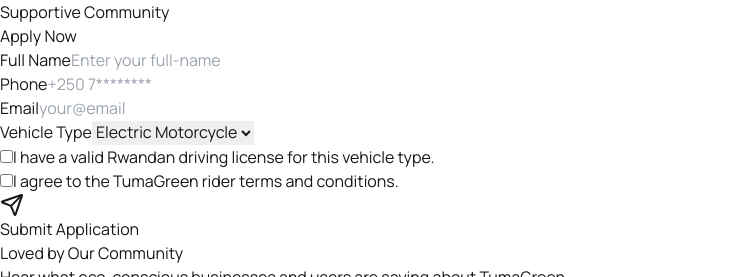
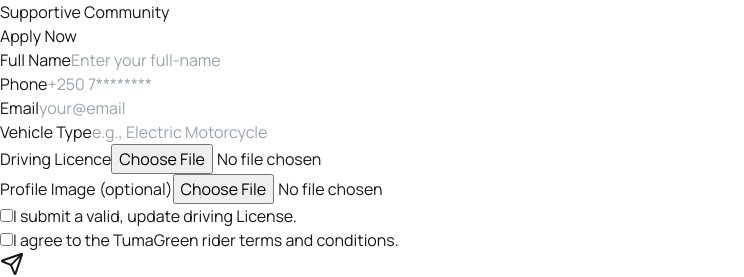
Before and after one commit to Shemab23/Ingabotech-TumaGreen, a Next.js app: page / in a window 1280 px wide. Shown: the part 1968-2245 px from the top of the page, without its empty margins (0-744 px from the left). Built offline with nearby package versions, Linux system fonts and the light colour scheme.

Commit message:
updated riders' form

```diff
--- a/components/Riders.jsx
+++ b/components/Riders.jsx
@@ -11,16 +11,18 @@
     fullName: '',
     phone: '',
     email: '',
-    vehicleType: 'Electric Motorcycle',
-    hasLicense: false,
+    vehicleType: '',
+    drivingLicense: null,
+    profileImage: null,
+    agreeLicense: false,
     agreeTerms: false,
   });
 
   const handleChange = (e) => {
-    const { name, value, type, checked } = e.target;
+    const { name, value, type, checked, files } = e.target;
     setFormData(prev => ({
       ...prev,
-      [name]: type === 'checkbox' ? checked : value
+      [name]: type === 'checkbox' ? checked : type === 'file' ? files[0] : value
     }));
   };
 
@@ -37,7 +39,6 @@
   ];
 
   const displayedRiders = riders.slice(0, 2);
-
 
   return (
     <section id="become-rider" className="py-16 sm:py-20 bg-green-50">
@@ -69,10 +70,10 @@
             <h3 className="text-2xl sm:text-3xl font-semibold text-green-800 mb-2 text-center lg:text-left">Meet Our Top Riders</h3>
             <div className="grid md:grid-cols-2 gap-6">
               {displayedRiders.map(rider => (
-                <RiderCard key={rider.id} rider={rider}/>
+                <RiderCard key={rider.id} rider={rider} />
               ))}
             </div>
-             <div className="mt-6">
+            <div className="mt-6">
               <h3 className="text-xl sm:text-2xl font-semibold text-green-800 mb-4 text-center lg:text-left">Why Ride With TumaGreen?</h3>
               <ul className="grid grid-cols-1 sm:grid-cols-2 gap-4">
                 {benefits.map((benefit, index) => (
@@ -93,48 +94,98 @@
             transition={{ duration: 0.7 }}
             viewport={{ once: true }}
           >
-            <h3 className="text-xl sm:text-2xl font-semibold text-green-800 mb-5  text-black text-center">Apply Now</h3>
+            <h3 className="text-xl sm:text-2xl font-semibold text-green-800 mb-5 text-black text-center">Apply Now</h3>
             <form onSubmit={handleSubmit} className="space-y-4">
               <div>
-                <label htmlFor="fullName" className="font-semibold text-black  text-md">Full Name</label>
-                <input type="text" name="fullName" id="fullName" value={formData.fullName} onChange={handleChange} placeholder='Enter your full-name' required className="mt-1 px-4 border border-green-800/40 shadow-lg bg-gray-100/60 w-full text-sm " />
+                <label htmlFor="fullName" className="font-semibold text-black text-md">Full Name</label>
+                <input
+                  type="text"
+                  name="fullName"
+                  id="fullName"
+                  value={formData.fullName}
+                  onChange={handleChange}
+                  placeholder='Enter your full-name'
+                  required
+                  className="mt-1 px-4 py-2 border border-green-800/40 rounded-lg shadow-inner bg-gray-100/60 w-full text-sm placeholder-gray-500"
+                />
               </div>
               <div className="grid grid-cols-2 gap-4">
                 <div>
-                  <label htmlFor="phone" className="font-semibold text-md  text-black ">Phone</label>
-                  <input type="tel" name="phone" id="phone" placeholder='+250 7********' value={formData.phone} onChange={handleChange} required className="mt-1 shadow-lg  border border-green-800/40 px-4 bg-gray-100/60 w-full text-sm" />
+                  <label htmlFor="phone" className="font-semibold text-md text-black">Phone</label>
+                  <input
+                    type="tel"
+                    name="phone"
+                    id="phone"
+                    placeholder='+250 7********'
+                    value={formData.phone}
+                    onChange={handleChange}
+                    required
+                    className="mt-1 px-4 py-2 shadow-inner border border-green-800/40 rounded-lg bg-gray-100/60 w-full text-sm placeholder-gray-500"
+                  />
                 </div>
                 <div>
-                  <label htmlFor="email" className="font-semibold text-md  text-black ">Email</label>
-                  <input type="email" name="email" placeholder='your@email' id="email" value={formData.email} onChange={handleChange} required className="mt-1 px-4 border border-green-800/40 shadow-lg bg-gray-100/60 w-full text-sm" />
+                  <label htmlFor="email" className="font-semibold text-md text-black">Email</label>
+                  <input
+                    type="email"
+                    name="email"
+                    placeholder='your@email'
+                    id="email"
+                    value={formData.email}
+                    onChange={handleChange}
+                    required
+                    className="mt-1 px-4 py-2 border border-green-800/40 rounded-lg shadow-inner bg-gray-100/60 w-full text-sm placeholder-gray-500"
+                  />
                 </div>
               </div>
               <div>
-                <label htmlFor="vehicleType" className="font-semibold text-md  text-black ">Vehicle Type</label>
-                <select
+                <label htmlFor="vehicleType" className="font-semibold text-md text-black">Vehicle Type</label>
+                <input
+                  type="text"
                   name="vehicleType"
                   id="vehicleType"
                   value={formData.vehicleType}
                   onChange={handleChange}
+                  placeholder='e.g., Electric Motorcycle'
                   required
-                  className="mt-1 border border-green-800/40 shadow-lg bg-gray-100/60 w-full text-sm"
-                >
-                  <option>Electric Motorcycle</option>
-                  <option>Electric Scooter</option>
-                  <option>Electric Van</option>
-                  <option>Electric Taxi</option>
-                </select>
+                  className="mt-1 px-4 py-2 border border-green-800/40 rounded-lg shadow-inner bg-gray-100/60 w-full text-sm placeholder-gray-500"
+                />
+              </div>
+              <div className="grid grid-cols-2 gap-4">
+                <div>
+                  <label htmlFor="drivingLicense" className="font-semibold text-md text-black">Driving Licence</label>
+                  <input
+                    type="file"
+                    name="drivingLicense"
+                    id="drivingLicense"
+                    onChange={handleChange}
+                    required
+                    className="mt-1 px-4 py-2 border border-green-800/40 rounded-lg shadow-inner bg-gray-100/60 w-full text-sm file:mr-4 file:py-2 file:px-4 file:rounded-lg file:border-0 file:text-sm file:font-semibold file:bg-green-50 file:text-green-700 hover:file:bg-green-100 cursor-pointer"
+                  />
+                </div>
+                <div>
+                  <label htmlFor="profileImage" className="font-semibold text-md text-black">Profile Image <span className="text-gray-500 font-normal">(optional)</span></label>
+                  <input
+                    type="file"
+                    name="profileImage"
+                    id="profileImage"
+                    onChange={handleChange}
+                    className="mt-1 px-4 py-2 border border-green-800/40 rounded-lg shadow-inner bg-gray-100/60 w-full text-sm file:mr-4 file:py-2 file:px-4 file:rounded-lg file:border-0 file:text-sm file:font-semibold file:bg-green-50 file:text-green-700 hover:file:bg-green-100 cursor-pointer"
+                  />
+                </div>
               </div>
               <div className="flex items-start space-x-2 pt-1">
-                <input type='checkbox' id="hasLicense" name="hasLicense" checked={formData.hasLicense} onChange={handleChange} className="mt-1  cursor-pointer"/>
-                <label htmlFor="hasLicense" className="text-xs font-normal text-green-700">I have a valid Rwandan driving license for this vehicle type.</label>
+                <input type='checkbox' id="agreeLicense" name="agreeLicense" checked={formData.agreeLicense} onChange={handleChange} required className="mt-1 cursor-pointer" />
+                <label htmlFor="agreeLicense" className="text-xs font-normal text-green-700">I submit a valid, update driving License.</label>
               </div>
               <div className="flex items-start space-x-2">
-                <input type='checkbox'  id="agreeTerms" name="agreeTerms" checked={formData.agreeTerms} onChange={handleChange} required className="mt-1  cursor-pointer"/>
-                <label htmlFor="agreeTerms" className="text-xs font-normal text-green-700 ">I agree to the TumaGreen rider terms and conditions.</label>
+                <input type='checkbox' id="agreeTerms" name="agreeTerms" checked={formData.agreeTerms} onChange={handleChange} required className="mt-1 cursor-pointer" />
+                <label htmlFor="agreeTerms" className="text-xs font-normal text-green-700">I agree to the TumaGreen rider terms and conditions.</label>
               </div>
-              <button type="submit" className="w-full flex justify-center  bg-green-600 font-medium py-2.5 text-white rounded-lg">
-                <Send className="w-4 h-4 mr-2"/> Submit Application
+              <button
+                type="submit"
+                className="w-full flex justify-center items-center bg-green-600 font-medium py-2.5 text-white rounded-lg shadow-md hover:bg-green-700 transition-colors"
+              >
+                <Send className="w-4 h-4 mr-2" /> Submit Application
               </button>
             </form>
           </motion.div>
```
